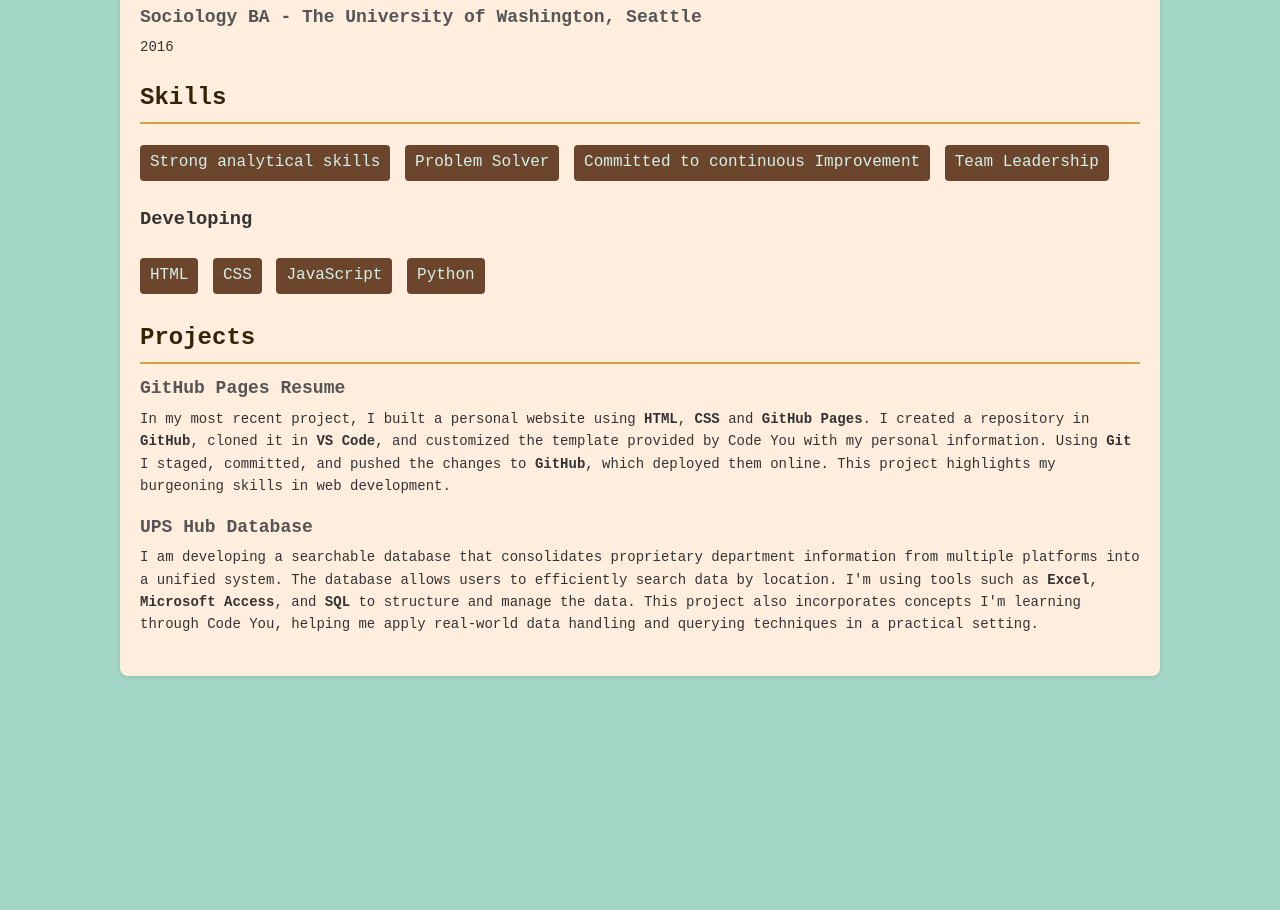
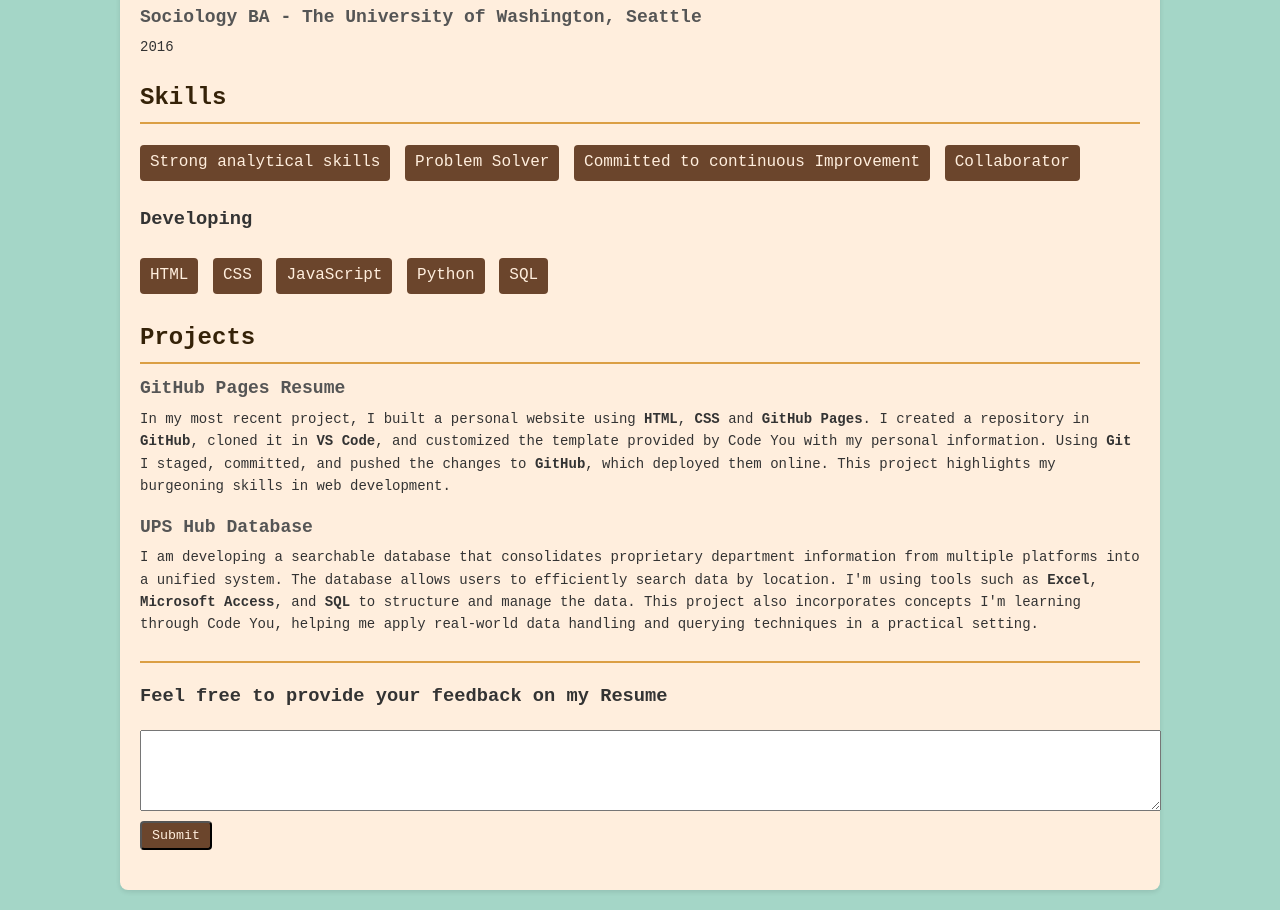
Before and after one commit to brit-tiny/brit-tiny.github.io, a plain HTML site: page index.html in a window 1280 px wide. Shown: the part 862-1772 px from the top of the page. Before the commit the page ends 1558 px from the top, so only its background shows below. Drawn offline with Linux system fonts and the light colour scheme.

Commit message:
Resume Deployment 2.0

```diff
--- a/index.html
+++ b/index.html
@@ -68,10 +68,25 @@
         .skills ul li {
             display: inline-block;
             background: #6b452c;
-            color: #d7f0e8;
+            color: #FFEEDD;
             padding: 5px 10px;
             margin: 5px 5px 5px 0;
             border-radius: 4px;
+        }
+        .button {
+            font-family:  'Courier New', Courier, monospace, sans-serif;
+            display: inline-block;
+            background-color: #6b452c;
+            color: #FFEEDD;
+            padding: 5px 10px;
+            margin: 0;
+            border-radius: 4px;
+            text-align: center;
+            cursor: pointer;
+            transition-duration: 0.5s;
+        }
+        .button:hover {
+            background-color: #926a44;
         }
     </style>
 
@@ -80,10 +95,10 @@
             <section class="header">
                 <h1 style="font-size: 36px;">Brittiny Roberts</h1>
                 <p class="contact">
+                    <!--add a picture here-->
                     Email:
                     <a href="brittiny.roberts@outlook.com"
-                        >brittiny.roberts@outlook.com</a
-                    >
+                        >brittiny.roberts@outlook.com</a>
                     | Phone: (206) 852-XXXX | LinkedIn:
                     <a href="#">linkedin.com/in/brittinyroberts</a>
                 </p>
@@ -106,7 +121,7 @@
                     <h3>Analyst Long and Short Distance - UPS</h3>
                     <p>January 2016 - Current</p>
                     <p>
-                        carrier management specialist Proficient in managing diverse portfolios of
+                        Carrier management specialist Proficient in managing diverse portfolios of
                         carriers, analyzing performance metrics, and driving cost-saving initiatives.
                         A proven track record of success in optimizing carrier networks, negotiating
                         contracts, and ensuring seamless logistics operations. Skilled in fostering
@@ -145,12 +160,13 @@
                         <li>Strong analytical skills</li>
                         <li>Problem Solver</li>
                         <li>Committed to continuous Improvement</li>
-                        <li>Team Leadership</li>
+                        <li>Collaborator</li>
                         <h3>Developing</h3>
                         <li>HTML</li>
                         <li>CSS</li>
                         <li>JavaScript</li>
                         <li>Python</li>
+                        <li>SQL</li>
 
                     </ul>
                 </div>
@@ -184,6 +200,32 @@
                     </p>
                 </div>
             </section>
+            <section class="feedback">
+                <div>
+                    <h2></h2>
+                    <h3>
+                    <label for="feedback"><strong>Feel free to provide your feedback on my Resume</strong></label>
+                    </h3>
+                        <textarea id="feedback" name="feedback" rows="5" cols="125"></textarea>
+                        <br>
+                        <button type="button" class="button" onclick="showThankYou()">Submit</button>
+                </div>
+                        <div id="thankYouPopup" style="display: none; position: fixed; top: 30%; left: 50%; transform: translate(-50%, -50%);
+    background-color: #a4d6c7; border: 2px solid #ffff; padding: 20px; z-index: 1000; border-radius: 8px; box-shadow: 0 0 10px rgba(0,0,0,0.3);">
+    <p>Thank you for your feedback!</p>
+    <button onclick="closePopup()">Close</button>
+
+<script>
+    function showThankYou() {
+        document.getElementById("thankYouPopup").style.display = "block";
+    }
+
+    function closePopup() {
+        document.getElementById("thankYouPopup").style.display = "none";
+    }
+</script>
+                </div>
+            </section>
         </main>
     </body>
 </html>
```
